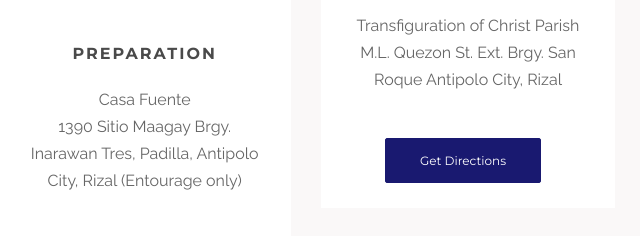
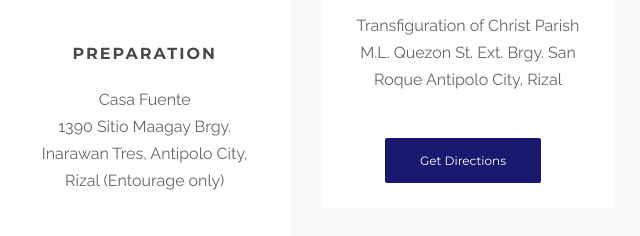
Before and after one commit to ljandtheresa/ljandtheresa.github.io, a plain HTML site: page index.html in a window 1280 px wide. Shown: the part 5767-6003 px from the top of the page, 172-812 px from the left. Drawn offline with Linux system fonts and the light colour scheme.

Commit message:
adjust address

```diff
--- a/index.html
+++ b/index.html
@@ -312,7 +312,7 @@ In the middle of planning the celebration, Lj officially gave the ring to Theres
               <div class="animation fadeInUp text-center title-excerpt">
                 <h5><a href="https://goo.gl/maps/XPNQSD1sxGLiXanv7"> PREPARATION</a></h5>
                 <p style="margin: 0;">Casa Fuente</p>
-                <p>1390 Sitio Maagay Brgy. Inarawan Tres, Padilla, Antipolo City, Rizal
+                <p>1390 Sitio Maagay Brgy. Inarawan Tres, Antipolo City, Rizal
                   (Entourage only)</p>
                 <a href="https://goo.gl/maps/XPNQSD1sxGLiXanv7" target="_blank" class="rounded de-button small">Get Directions</a>
               </div>
```
